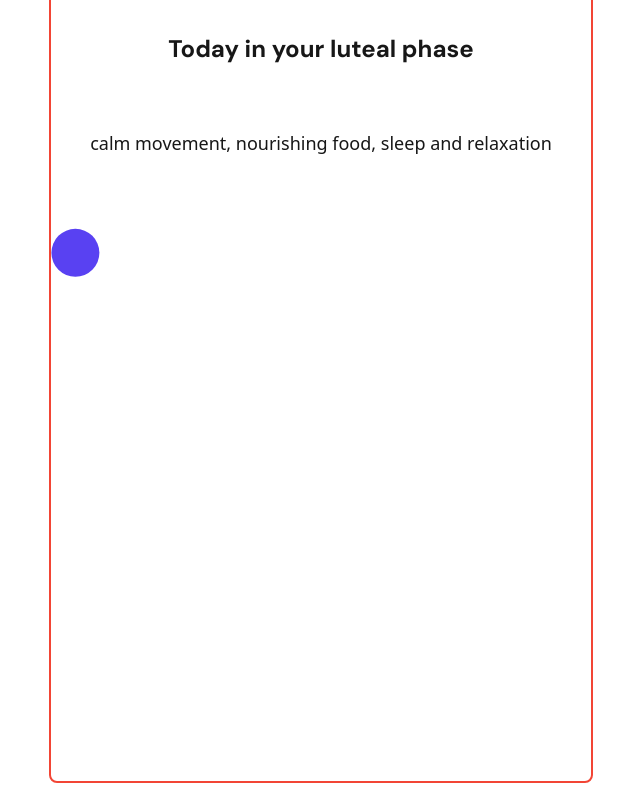
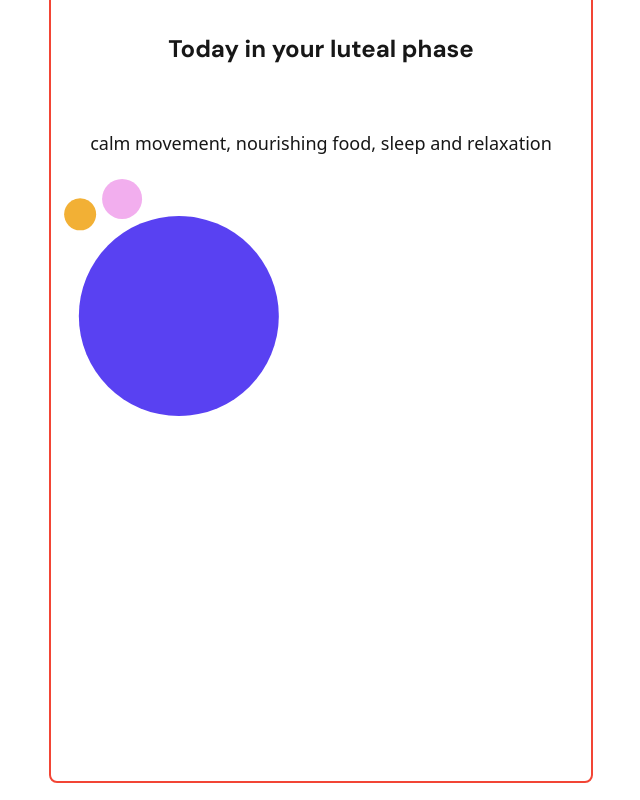
Before and after one commit to zofienora/cyclecoach, a Next.js app in the folder my-app/: page / in a window 1280 px wide. Shown: the part 817-1617 px from the top of the page, without its empty margins (319-959 px from the left). Built offline with nearby package versions, Linux system fonts and the light colour scheme.

Commit message:
added two other circles

```diff
--- a/my-app/app/components/PhaseTracker.tsx
+++ b/my-app/app/components/PhaseTracker.tsx
@@ -10,19 +10,46 @@ export default function PhaseTracker() {
     <h3 className="text-lg font-sans text-foreground text-center py-8">
       calm movement, nourishing food, sleep and relaxation
     </h3>
-    <div className="w-[90%] h-[80%]">
+    <div className="w-[90%] h-[80%] mx-auto">
         <motion.div
-        className="w-12 h-12 rounded-full bg-secondary absolute"
+            className="w-50 h-50 rounded-full bg-secondary absolute"
+            animate={{
+            x: [10, 60, -40, 30, -20, 0],
+            y: [0, -30, 50, -10, 40, 0],
+            }}
+            transition={{
+            repeat: Infinity,
+            duration: 12,
+            ease: 'linear',
+            }}
+      />
+      {/* Center circle */}
+      <motion.div
+        className="w-10 h-10 rounded-full bg-primary absolute"
         animate={{
-            x: [100, 40, -30, 20, 0],
-            y: [0, -30, 60, -10, 0],
+          x: [0, 30, -20, 15, -10, 0],
+          y: [0, -20, 20, -15, 10, 0],
         }}
         transition={{
-            repeat: Infinity,
-            duration: 10,
-            ease: 'linear',
+          repeat: Infinity,
+          duration: 10,
+          ease: 'linear',
         }}
-        />
+      />
+
+      {/* Bottom zone circle */}
+      <motion.div
+        className="w-8 h-8 rounded-full bg-accent absolute"
+        animate={{
+          x: [0, 40, -30, 20, -10, 0],
+          y: [0, -10, 10, -5, 5, 0],
+        }}
+        transition={{
+          repeat: Infinity,
+          duration: 14,
+          ease: 'linear',
+        }}
+      />
     </div>
    </section>
   );
```
